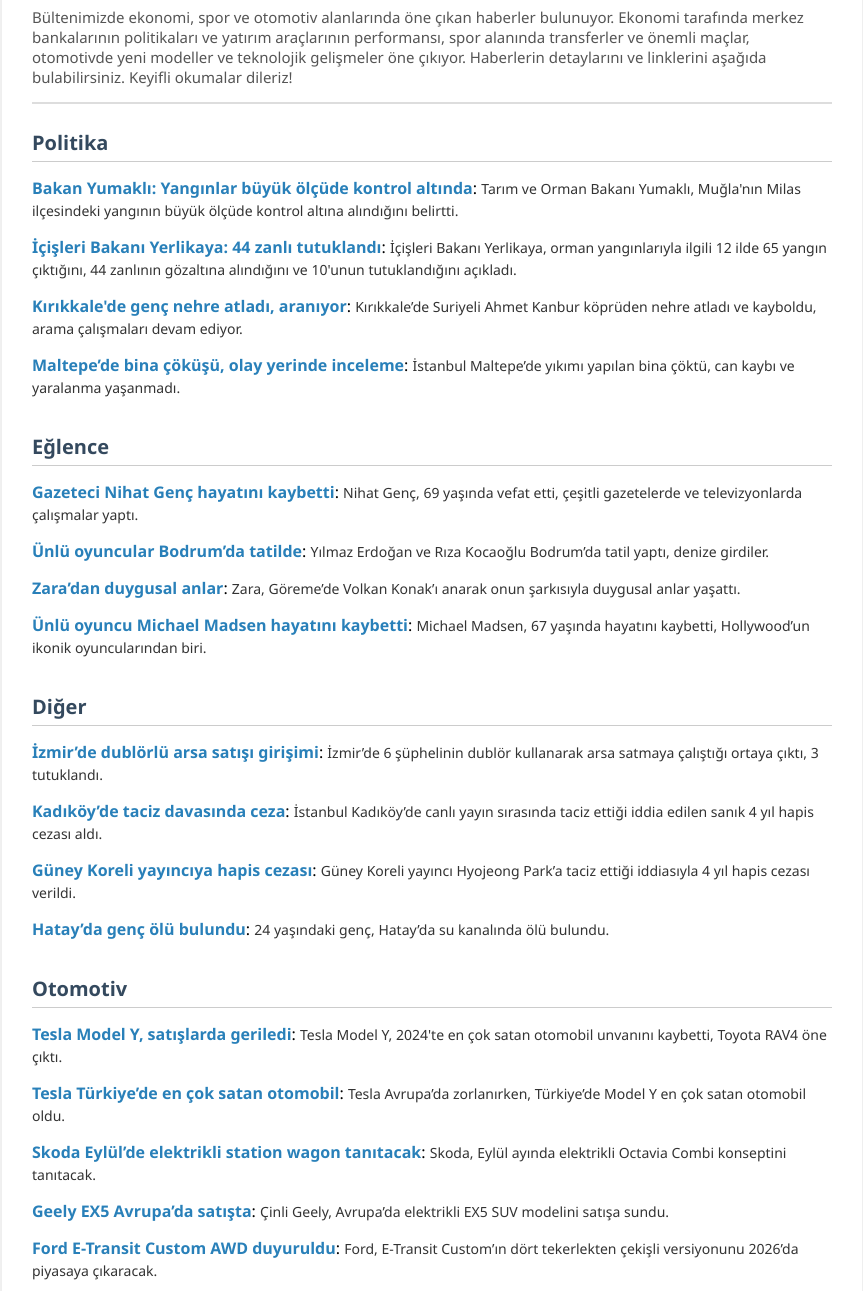
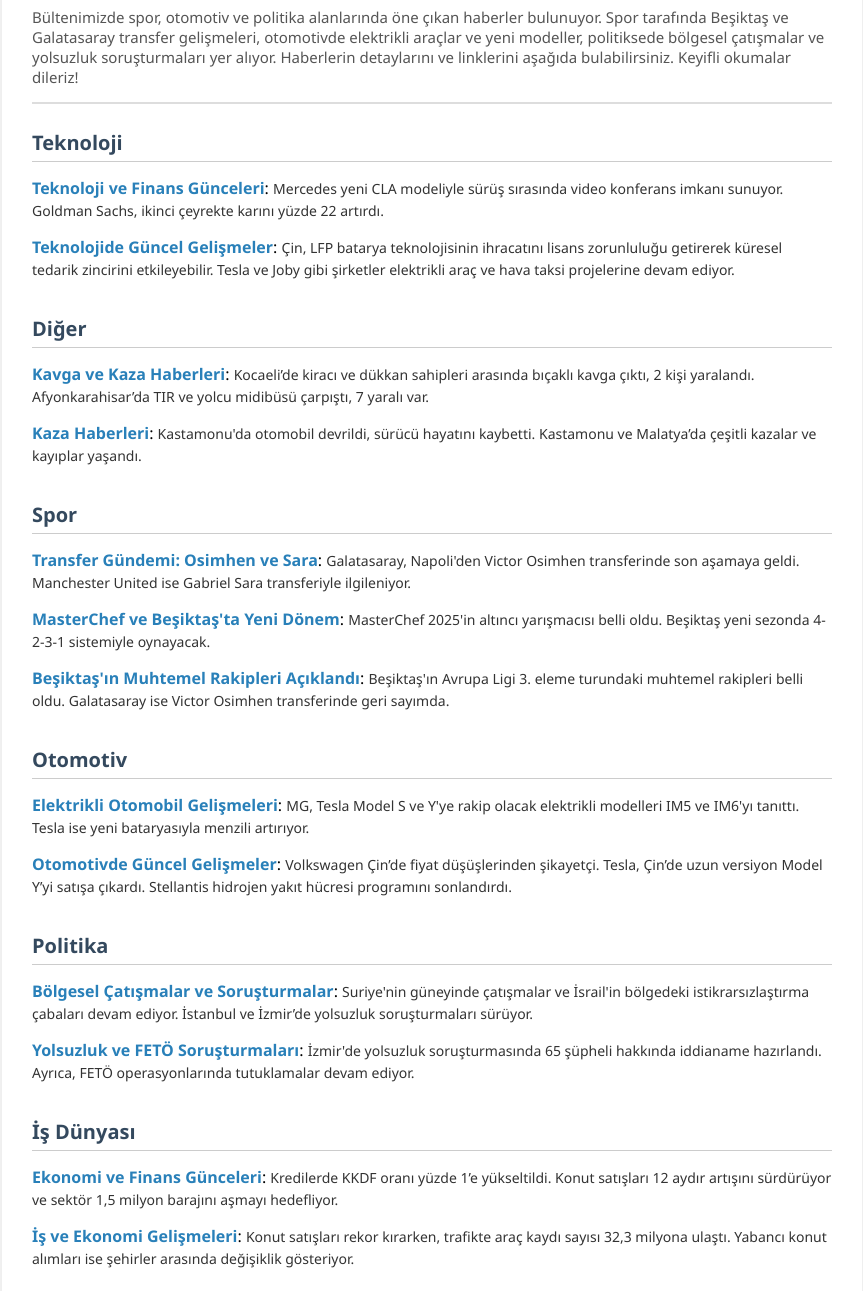
Before and after one commit to tdonuk/trnewsletter, a plain HTML site: page index.html in a window 1280 px wide. Shown: the part 89-1380 px from the top of the page, without its empty margins (208-1071 px from the left). Drawn offline with Linux system fonts and the light colour scheme.

Commit message:
Updated newsletter

```diff
--- a/index.html
+++ b/index.html
@@ -77,56 +77,22 @@
 		<div class="newsletter-container" id="newsletter-root">
 			<div class="newsletter-header">
 				<div class="newsletter-title" id="main-title">Bülten Özeti</div>
-				<div class="newsletter-summary">Bültenimizde ekonomi, spor ve otomotiv alanlarında öne çıkan haberler bulunuyor. Ekonomi tarafında merkez bankalarının politikaları ve yatırım araçlarının performansı, spor alanında transferler ve önemli maçlar, otomotivde yeni modeller ve teknolojik gelişmeler öne çıkıyor. Haberlerin detaylarını ve linklerini aşağıda bulabilirsiniz. Keyifli okumalar dileriz!</div>
+				<div class="newsletter-summary">Bültenimizde spor, otomotiv ve politika alanlarında öne çıkan haberler bulunuyor. Spor tarafında Beşiktaş ve Galatasaray transfer gelişmeleri, otomotivde elektrikli araçlar ve yeni modeller, politiksede bölgesel çatışmalar ve yolsuzluk soruşturmaları yer alıyor. Haberlerin detaylarını ve linklerini aşağıda bulabilirsiniz. Keyifli okumalar dileriz!</div>
 			</div>
 
 			<div class="news-content" id="news-section">
 				<div class="category-section">
 
-					<div class="category-title category">Politika</div>
+					<div class="category-title category">Teknoloji</div>
 
 					<div class="news-item">
-						<a href="https://www.sabah.com.tr/yasam/bakan-yumaklidan-milas-yanginiyla-ilgili-sevindiren-haber-geldi-7381545" class="news-item-title">Bakan Yumaklı: Yangınlar büyük ölçüde kontrol altında</a>:
-						<span class="news-item-content">Tarım ve Orman Bakanı Yumaklı, Muğla&#39;nın Milas ilçesindeki yangının büyük ölçüde kontrol altına alındığını belirtti.</span>
+						<a href="https://www.dunya.com/finans/haberler/goldman-sachs-ikinci-ceyrekte-karini-yuzde-22-artirdi-haberi-785441" class="news-item-title">Teknoloji ve Finans Günceleri</a>:
+						<span class="news-item-content">Mercedes yeni CLA modeliyle sürüş sırasında video konferans imkanı sunuyor. Goldman Sachs, ikinci çeyrekte karını yüzde 22 artırdı.</span>
 					</div>
 
 					<div class="news-item">
-						<a href="https://www.sabah.com.tr/yasam/icisleri-bakani-yerlikaya-orman-yanginlariyla-ilgili-bilgi-verdi-7381548" class="news-item-title">İçişleri Bakanı Yerlikaya: 44 zanlı tutuklandı</a>:
-						<span class="news-item-content">İçişleri Bakanı Yerlikaya, orman yangınlarıyla ilgili 12 ilde 65 yangın çıktığını, 44 zanlının gözaltına alındığını ve 10&#39;unun tutuklandığını açıkladı.</span>
-					</div>
-
-					<div class="news-item">
-						<a href="https://www.sabah.com.tr/yasam/kirikkalenin-yahsihan-ilcesinde-serinlemek-isteyen-genclerin-eglencesi-faciayla-sonuclandi-7381490" class="news-item-title">Kırıkkale&#39;de genç nehre atladı, aranıyor</a>:
-						<span class="news-item-content">Kırıkkale’de Suriyeli Ahmet Kanbur köprüden nehre atladı ve kayboldu, arama çalışmaları devam ediyor.</span>
-					</div>
-
-					<div class="news-item">
-						<a href="https://www.sabah.com.tr/yasam/faciadan-kilpayi-donuldu-maltepede-yikimi-gerceklestirilen-11-katli-binaya-is-makinasi-dokununca-coktu-7381489" class="news-item-title">Maltepe’de bina çöküşü, olay yerinde inceleme</a>:
-						<span class="news-item-content">İstanbul Maltepe’de yıkımı yapılan bina çöktü, can kaybı ve yaralanma yaşanmadı.</span>
-					</div>
-				</div>
-				<div class="category-section">
-
-					<div class="category-title category">Eğlence</div>
-
-					<div class="news-item">
-						<a href="https://www.sabah.com.tr/yasam/nihat-genc-kimdir-neden-oldu-gazeteci-hayatini-kaybetti-iste-nihat-genc-hayati-ve-biyografisi-7381363" class="news-item-title">Gazeteci Nihat Genç hayatını kaybetti</a>:
-						<span class="news-item-content">Nihat Genç, 69 yaşında vefat etti, çeşitli gazetelerde ve televizyonlarda çalışmalar yaptı.</span>
-					</div>
-
-					<div class="news-item">
-						<a href="https://www.haberturk.com/yilmaz-erdogan-ve-riza-kocaoglu-bodrum-da-birlikte-tatil-yaptilar-magazin-haberleri-3804805-magazin" class="news-item-title">Ünlü oyuncular Bodrum’da tatilde</a>:
-						<span class="news-item-content">Yılmaz Erdoğan ve Rıza Kocaoğlu Bodrum’da tatil yaptı, denize girdiler.</span>
-					</div>
-
-					<div class="news-item">
-						<a href="https://www.haberturk.com/zara-sahnede-volkan-konak-i-andi-ruhu-sd-olsun-3804560-magazin" class="news-item-title">Zara’dan duygusal anlar</a>:
-						<span class="news-item-content">Zara, Göreme’de Volkan Konak’ı anarak onun şarkısıyla duygusal anlar yaşattı.</span>
-					</div>
-
-					<div class="news-item">
-						<a href="https://www.internethaber.com/kill-billin-efsane-oyuncusu-michael-madsen-hayatini-kaybetti-2404134h.htm" class="news-item-title">Ünlü oyuncu Michael Madsen hayatını kaybetti</a>:
-						<span class="news-item-content">Michael Madsen, 67 yaşında hayatını kaybetti, Hollywood’un ikonik oyuncularından biri.</span>
+						<a href="https://www.donanimhaber.com/cin-den-lfp-batarya-teknolojisine-yonelik-ihracat-kisitlamasi--193909" class="news-item-title">Teknolojide Güncel Gelişmeler</a>:
+						<span class="news-item-content">Çin, LFP batarya teknolojisinin ihracatını lisans zorunluluğu getirerek küresel tedarik zincirini etkileyebilir. Tesla ve Joby gibi şirketler elektrikli araç ve hava taksi projelerine devam ediyor.</span>
 					</div>
 				</div>
 				<div class="category-section">
@@ -134,23 +100,32 @@
 					<div class="category-title category">Diğer</div>
 
 					<div class="news-item">
-						<a href="https://www.sabah.com.tr/yasam/izmirde-akilalmaz-dolandiricilik-dublor-kullanarak-satmaya-calistilar-7380771" class="news-item-title">İzmir’de dublörlü arsa satışı girişimi</a>:
-						<span class="news-item-content">İzmir’de 6 şüphelinin dublör kullanarak arsa satmaya çalıştığı ortaya çıktı, 3 tutuklandı.</span>
+						<a href="https://www.haberturk.com/kocaeli-de-kiraci-tartistigi-dukkan-sahiplerini-bicakla-yaraladi-guncel-haberler-3807987" class="news-item-title">Kavga ve Kaza Haberleri</a>:
+						<span class="news-item-content">Kocaeli’de kiracı ve dükkan sahipleri arasında bıçaklı kavga çıktı, 2 kişi yaralandı. Afyonkarahisar’da TIR ve yolcu midibüsü çarpıştı, 7 yaralı var.</span>
 					</div>
 
 					<div class="news-item">
-						<a href="https://www.cumhuriyet.com.tr/turkiye/kadikoy-de-guney-koreli-yayinci-kadini-taciz-eden-saniga-4-yil-hapis-cezasi-2414835" class="news-item-title">Kadıköy’de taciz davasında ceza</a>:
-						<span class="news-item-content">İstanbul Kadıköy’de canlı yayın sırasında taciz ettiği iddia edilen sanık 4 yıl hapis cezası aldı.</span>
+						<a href="https://www.haberturk.com/kastamonu-da-otomobil-devrildi-1-olu-3808006" class="news-item-title">Kaza Haberleri</a>:
+						<span class="news-item-content">Kastamonu&#39;da otomobil devrildi, sürücü hayatını kaybetti. Kastamonu ve Malatya’da çeşitli kazalar ve kayıplar yaşandı.</span>
+					</div>
+				</div>
+				<div class="category-section">
+
+					<div class="category-title category">Spor</div>
+
+					<div class="news-item">
+						<a href="https://www.fotomac.com.tr/galatasaray/2025/07/18/galatasaray-haberi-osimhen-transferinde-geri-sayim-kritik-tarih-belli-oldu" class="news-item-title">Transfer Gündemi: Osimhen ve Sara</a>:
+						<span class="news-item-content">Galatasaray, Napoli&#39;den Victor Osimhen transferinde son aşamaya geldi. Manchester United ise Gabriel Sara transferiyle ilgileniyor.</span>
 					</div>
 
 					<div class="news-item">
-						<a href="https://www.sozcu.com.tr/guney-koreli-yayinciyi-tacize-4-yil-hapis-cezasi-p190423" class="news-item-title">Güney Koreli yayıncıya hapis cezası</a>:
-						<span class="news-item-content">Güney Koreli yayıncı Hyojeong Park’a taciz ettiği iddiasıyla 4 yıl hapis cezası verildi.</span>
+						<a href="https://www.sabah.com.tr/yasam/masterchef-ana-kadroya-giren-yarismaci-kim-oldu-masterchef-2025-in-altinci-yarismacisi-kim-2419180" class="news-item-title">MasterChef ve Beşiktaş&#39;ta Yeni Dönem</a>:
+						<span class="news-item-content">MasterChef 2025&#39;in altıncı yarışmacısı belli oldu. Beşiktaş yeni sezonda 4-2-3-1 sistemiyle oynayacak.</span>
 					</div>
 
 					<div class="news-item">
-						<a href="https://www.sabah.com.tr/yasam/24-yasindaki-genc-olu-bulundu-7380675" class="news-item-title">Hatay’da genç ölü bulundu</a>:
-						<span class="news-item-content">24 yaşındaki genç, Hatay’da su kanalında ölü bulundu.</span>
+						<a href="https://www.internethaber.com/victor-osimhen-galatasaraya-kavusuyor-napoli-geri-adim-atti-transfer-icin-tek-engel-kaldi-foto-galerisi-2405753.htm" class="news-item-title">Beşiktaş&#39;ın Muhtemel Rakipleri Açıklandı</a>:
+						<span class="news-item-content">Beşiktaş&#39;ın Avrupa Ligi 3. eleme turundaki muhtemel rakipleri belli oldu. Galatasaray ise Victor Osimhen transferinde geri sayımda.</span>
 					</div>
 				</div>
 				<div class="category-section">
@@ -158,52 +133,41 @@
 					<div class="category-title category">Otomotiv</div>
 
 					<div class="news-item">
-						<a href="https://www.donanimhaber.com/tesla-model-y-en-cok-satan-otomobil-unvanini-kaybetti--193429" class="news-item-title">Tesla Model Y, satışlarda geriledi</a>:
-						<span class="news-item-content">Tesla Model Y, 2024&#39;te en çok satan otomobil unvanını kaybetti, Toyota RAV4 öne çıktı.</span>
+						<a href="https://www.donanimhaber.com/mg-den-tesla-model-s-ve-model-y-ye-rakip-im5-sedan-ve-im6-suv--193949" class="news-item-title">Elektrikli Otomobil Gelişmeleri</a>:
+						<span class="news-item-content">MG, Tesla Model S ve Y&#39;ye rakip olacak elektrikli modelleri IM5 ve IM6&#39;yı tanıttı. Tesla ise yeni bataryasıyla menzili artırıyor.</span>
 					</div>
 
 					<div class="news-item">
-						<a href="https://www.donanimhaber.com/tesla-avrupa-da-aglarken-turkiye-de-guluyor--193351" class="news-item-title">Tesla Türkiye’de en çok satan otomobil</a>:
-						<span class="news-item-content">Tesla Avrupa’da zorlanırken, Türkiye’de Model Y en çok satan otomobil oldu.</span>
-					</div>
-
-					<div class="news-item">
-						<a href="https://www.donanimhaber.com/skoda-eylul-ayinda-elektrikli-station-wagon-konseptini-tanitacak--193427" class="news-item-title">Skoda Eylül’de elektrikli station wagon tanıtacak</a>:
-						<span class="news-item-content">Skoda, Eylül ayında elektrikli Octavia Combi konseptini tanıtacak.</span>
-					</div>
-
-					<div class="news-item">
-						<a href="https://www.donanimhaber.com/cinli-geely-den-avrupa-hamlesi-elektrikli-ex5-yollara-cikiyor--193383" class="news-item-title">Geely EX5 Avrupa’da satışta</a>:
-						<span class="news-item-content">Çinli Geely, Avrupa’da elektrikli EX5 SUV modelini satışa sundu.</span>
-					</div>
-
-					<div class="news-item">
-						<a href="https://www.donanimhaber.com/ford-e-transit-custom-in-4x4-versiyonu-duyuruldu--193425" class="news-item-title">Ford E-Transit Custom AWD duyuruldu</a>:
-						<span class="news-item-content">Ford, E-Transit Custom’ın dört tekerlekten çekişli versiyonunu 2026’da piyasaya çıkaracak.</span>
+						<a href="https://www.donanimhaber.com/volkswagen-cin-deki-araba-fiyatlarindan-sikayetci--193892" class="news-item-title">Otomotivde Güncel Gelişmeler</a>:
+						<span class="news-item-content">Volkswagen Çin’de fiyat düşüşlerinden şikayetçi. Tesla, Çin’de uzun versiyon Model Y’yi satışa çıkardı. Stellantis hidrojen yakıt hücresi programını sonlandırdı.</span>
 					</div>
 				</div>
 				<div class="category-section">
 
-					<div class="category-title category">Spor</div>
+					<div class="category-title category">Politika</div>
 
 					<div class="news-item">
-						<a href="https://www.sabah.com.tr/spor/futbol/2025/07/03/liverpool-jotanin-20-numarali-formasini-emekliye-ayirdi" class="news-item-title">Liverpool Jota’nın formasını emekliye ayırdı</a>:
-						<span class="news-item-content">Liverpool, Jota’nın 20 numaralı formasını emekliye ayırdı, trafik kazasında hayatını kaybetti.</span>
+						<a href="https://www.aa.com.tr/tr/analiz/suriyenin-guneyindeki-catismalar-ve-israilin-istikrarsizlastirma-cabalari/3634605" class="news-item-title">Bölgesel Çatışmalar ve Soruşturmalar</a>:
+						<span class="news-item-content">Suriye&#39;nin güneyinde çatışmalar ve İsrail&#39;in bölgedeki istikrarsızlaştırma çabaları devam ediyor. İstanbul ve İzmir’de yolsuzluk soruşturmaları sürüyor.</span>
 					</div>
 
 					<div class="news-item">
-						<a href="https://www.cumhuriyet.com.tr/spor/galatasaray-dan-mauro-icardi-aciklamasi-2415282" class="news-item-title">Galatasaray Icardi’nin katılma tarihi belli oldu</a>:
-						<span class="news-item-content">Galatasaray, Mauro Icardi’nin 6 Temmuz’da takıma katılacağını açıkladı.</span>
+						<a href="https://www.aa.com.tr/tr/gundem/izmir-buyuksehir-belediyesine-yonelik-yolsuzluk-sorusturmasinda-65-supheli-hakkinda-iddianame-hazirlandi/3634604" class="news-item-title">Yolsuzluk ve FETÖ Soruşturmaları</a>:
+						<span class="news-item-content">İzmir&#39;de yolsuzluk soruşturmasında 65 şüpheli hakkında iddianame hazırlandı. Ayrıca, FETÖ operasyonlarında tutuklamalar devam ediyor.</span>
+					</div>
+				</div>
+				<div class="category-section">
+
+					<div class="category-title category">İş Dünyası</div>
+
+					<div class="news-item">
+						<a href="https://www.sabah.com.tr/ekonomi/kredilerdeki-kkdf-kesintisi-oranlari-duzenlendi-7389167" class="news-item-title">Ekonomi ve Finans Günceleri</a>:
+						<span class="news-item-content">Kredilerde KKDF oranı yüzde 1’e yükseltildi. Konut satışları 12 aydır artışını sürdürüyor ve sektör 1,5 milyon barajını aşmayı hedefliyor.</span>
 					</div>
 
 					<div class="news-item">
-						<a href="https://www.sporx.com/basketbol/tbl/turk-telekom-basketbol-takimi-jaleen-smith-i-kadrosuna-katti-SXHBQ1123225SXQ" class="news-item-title">Türk takımlarında transfer ve hazırlıklar</a>:
-						<span class="news-item-content">Türk takımları, Avrupa ve Süper Lig’de önemli transferler ve yeni sezon hazırlıklarına başladı.</span>
-					</div>
-
-					<div class="news-item">
-						<a href="https://www.sporx.com/futbol/superlig/kocaelispor/kocaelispor-show-un-transferi-icin-kulubu-maccabi-haifa-ile-anlasmaya-vardi-SXHBQ1123223SXQ" class="news-item-title">Kocaelispor Show’un transferinde sona yaklaştı</a>:
-						<span class="news-item-content">Kocaelispor, Maccabi Haifa’dan Show’un kiralık transferi için anlaşma sağladı.</span>
+						<a href="https://www.sabah.com.tr/ekonomi/trafige-kaydi-yapilan-arac-sayisi-belli-oldu-7389223" class="news-item-title">İş ve Ekonomi Gelişmeleri</a>:
+						<span class="news-item-content">Konut satışları rekor kırarken, trafikte araç kaydı sayısı 32,3 milyona ulaştı. Yabancı konut alımları ise şehirler arasında değişiklik gösteriyor.</span>
 					</div>
 				</div>
 			</div>
```
